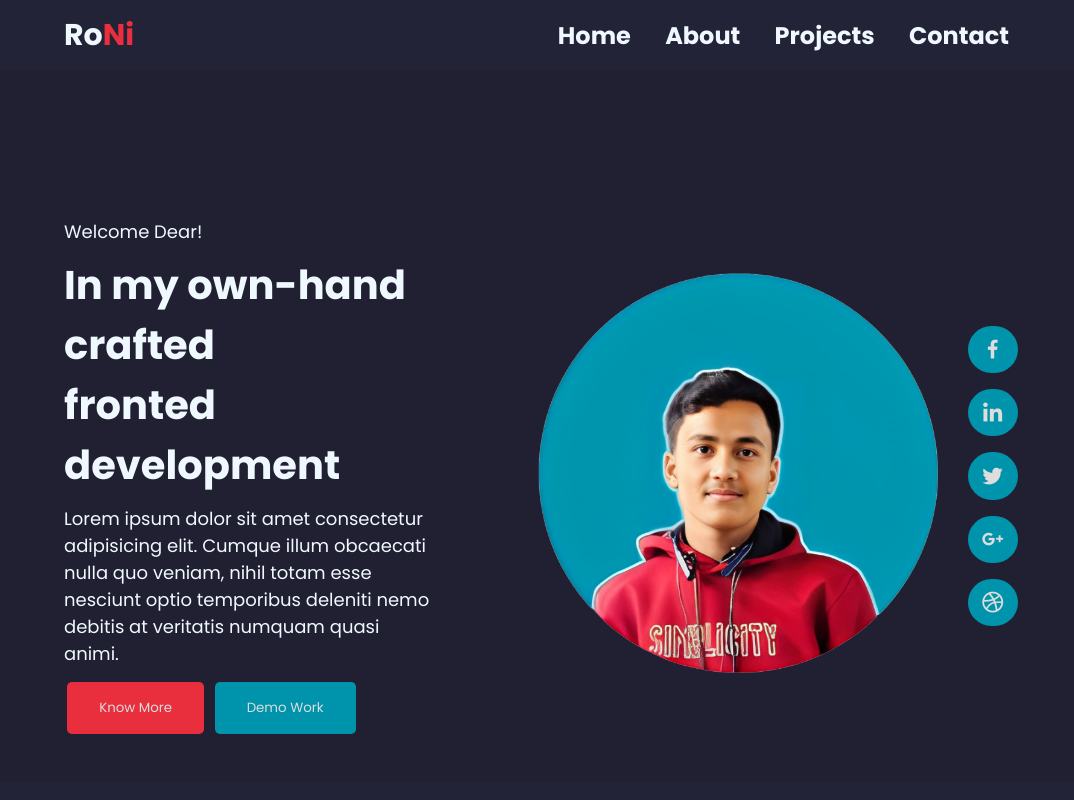
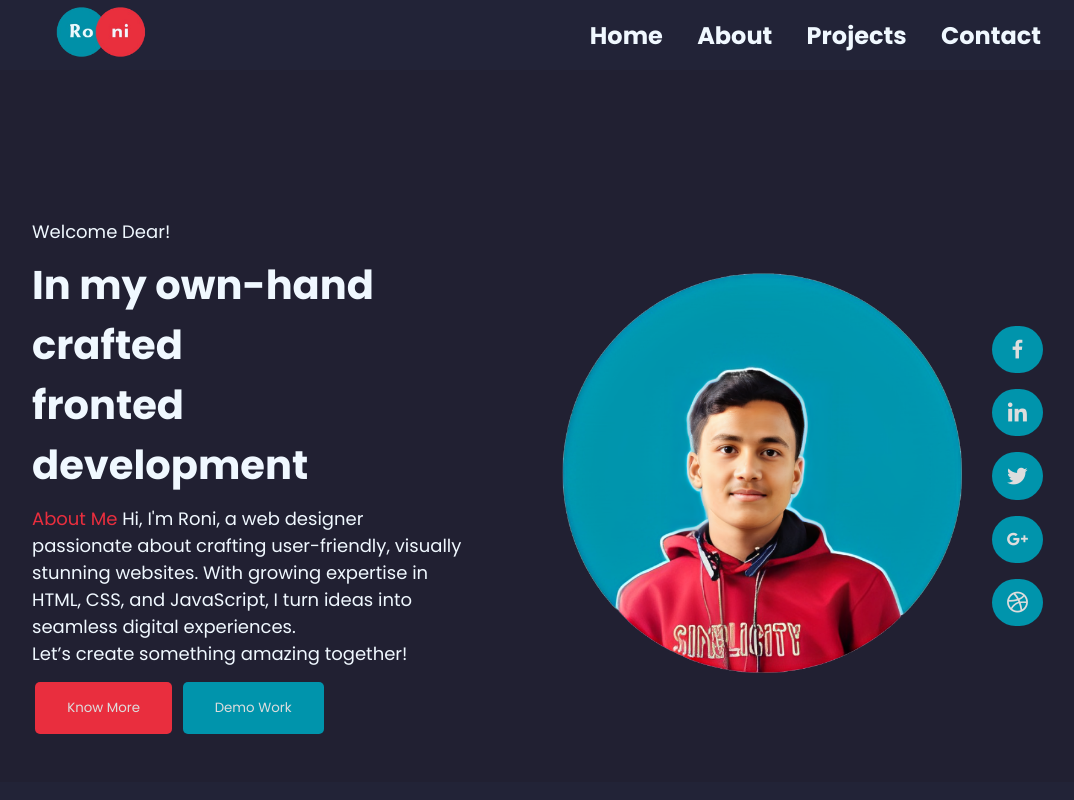
Before and after one commit to RoniIslam2/PortfolioWebsite, a plain HTML site: page index.html in a window 1280 px wide. Shown: the top 800 px of the page, without its empty margins (96-1170 px from the left). Drawn offline with nearby package versions, Linux system fonts and the light colour scheme.

Commit message:
Portfolio website update

```diff
--- a/index.html
+++ b/index.html
@@ -16,7 +16,7 @@
     <!----  header design  ---->
     <div class="navbar">
         <div class="logo">
-            <h3>Ro<span>Ni</span></h3>
+            <img src="images/Ro__4_-removebg-preview.png" alt="">
         </div>
             <nav>
                 <ul>
@@ -33,7 +33,10 @@
             <div class="text">
                 <p>Welcome Dear!</p>
                 <h3>In my own-hand crafted <br>fronted development</h3>
-                <p>Lorem ipsum dolor sit amet consectetur adipisicing elit. Cumque illum obcaecati nulla quo veniam, nihil totam esse nesciunt optio temporibus deleniti nemo debitis at veritatis numquam quasi animi.</p>
+                <p><span>About Me</span>
+                    Hi, I'm Roni, a web designer passionate about crafting user-friendly, visually stunning websites. With growing expertise in HTML, CSS, and JavaScript, I turn ideas into seamless digital experiences.
+
+                    <br>Let’s create something amazing together!</p>
                 <div class="header-btn">
                     <button class="btn-one">Know More</button>
                     <button class="btn-two">Demo Work</button>
@@ -134,7 +137,7 @@
             </div>
         </div>
         <footer>
-            <h3>Ro<span>ni</span></h3>
+            <img src="images/Ro__4_-removebg-preview.png" alt="">
         </footer>
     </section>
 </body>
--- a/style.css
+++ b/style.css
@@ -7,6 +7,7 @@
     color: aliceblue;
     scroll-behavior: smooth;
     font-family: "poppins", serif;
+    scroll-behavior: smooth;
 }
 html{
     overflow-x: hidden;
@@ -55,7 +56,7 @@ header {
     height: auto;
     width: 100%;
     background-color: var(--bg-color);
-    padding: 3rem 10rem;
+    padding: 3rem 8rem;
 
 }
 .logo i{
@@ -64,6 +65,9 @@ header {
 .logo h3{
     font-size: 30px;
 }
+.logo, footer img{
+    width: 150px;
+}
 /* Navbar Styling */
 .navbar{
     display: flex;
@@ -71,7 +75,7 @@ header {
     align-items: center;
     width: 100%;
     height: 70px;
-    padding: 1rem 10rem;
+    padding: 1rem 8rem;
     background-color: var(--third-bg);
 
 }
@@ -176,7 +180,7 @@ header {
     width: 100%;
     height: auto;
     background-color: var(--third-bg);
-    padding: 3rem 10rem;
+    padding: 3rem 8rem;
 }
 .icon-area-hero{
     flex-direction: row;
@@ -230,7 +234,7 @@ header {
     width: 100%;
     height: auto;
     background-color: var(--bg-color);
-    padding: 2rem 10rem;
+    padding: 2rem 8rem;
 }
 .contact-icon{
     flex-direction: row;
```
Also changed, not shown: images/Ro (4).png (added), images/Ro__4_-removebg-preview.png (added).
